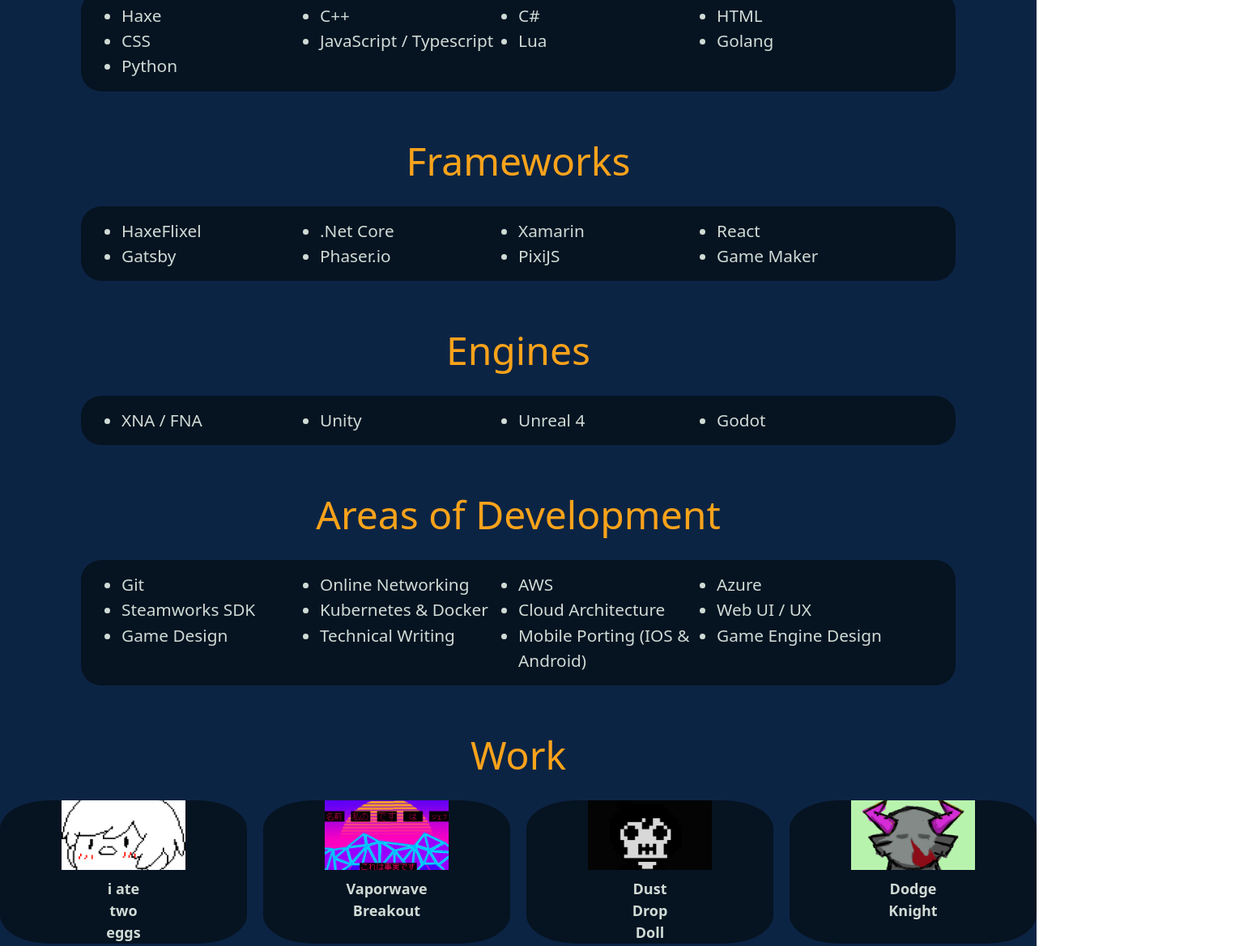
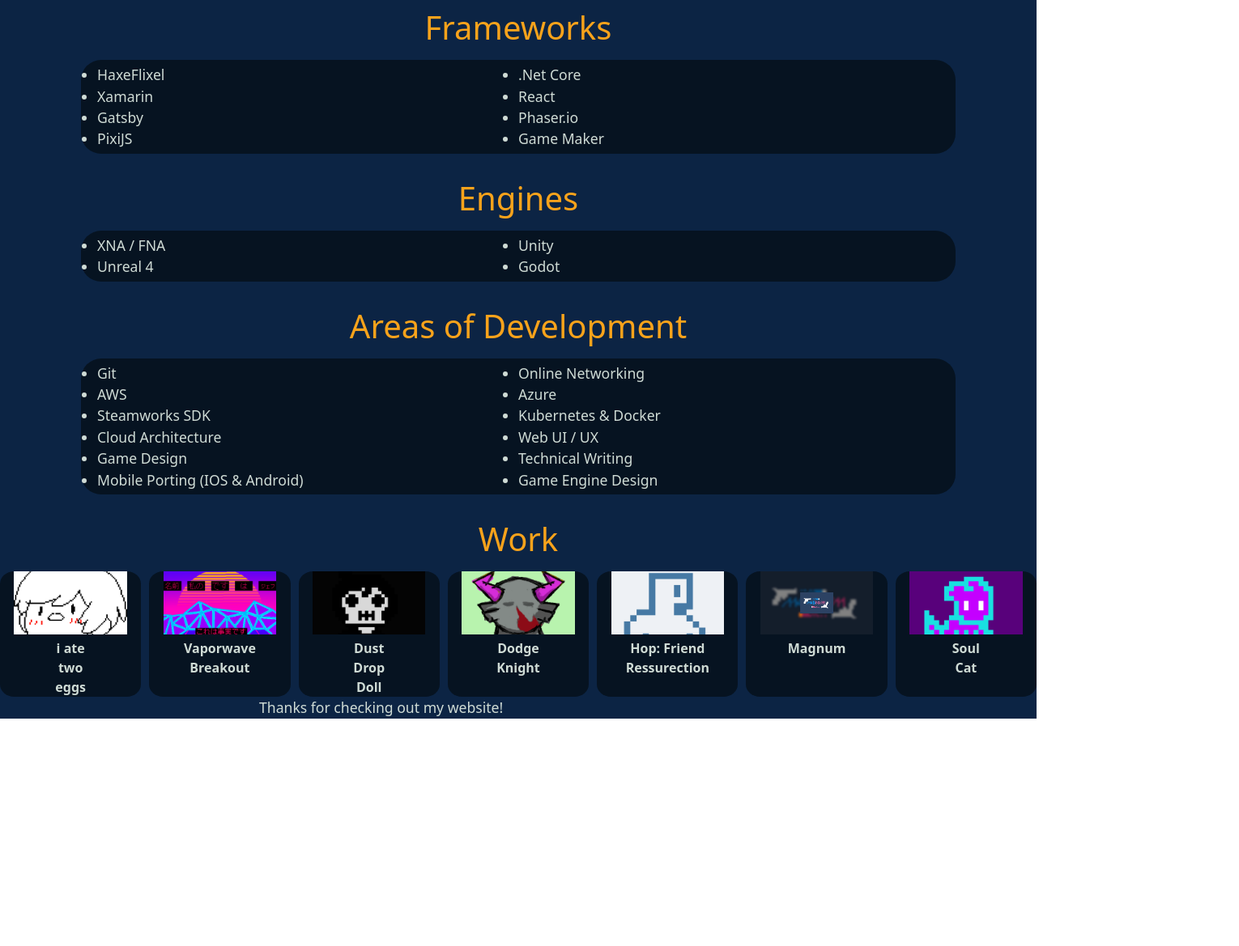
Before and after one commit to NaxeCode/my-portfolio, a Gatsby site: page / in a window 1280 px wide. Shown: the part 791-1960 px from the top of the page at 81% size, 1530 px wide, since content can reach past the window. After the commit the page ends 1679 px from the top, so only its background shows below. Built offline with nearby package versions, Linux system fonts and the light colour scheme; Gatsby itself is replaced by a stand-in of ours.

Commit message:
middle ground for both mobile & desktop using a media query

```diff
--- a/src/styles/tailwind.css
+++ b/src/styles/tailwind.css
@@ -1,41 +1,40 @@
+/* Default styles */
 @tailwind base;
 @tailwind components;
 @tailwind utilities;
 
+/* Small screen styles */
 @layer utilities {
 	h1 {
-		@apply text-author font-bold;
+		@apply text-author font-bold text-center;
 	}
+
 	h2 {
 		@apply text-header;
-		display: flex;
-		flex-direction: column;
-		justify-content: center;
-		align-items: center;
-		font-size: 2.5rem;
-		padding-top: 25px;
-		padding-bottom: 10px;
+		font-size: 2rem;
+		padding-top: 10px;
+		padding-bottom: 5px;
+		text-align: center;
 	}
+
 	p {
 		@apply text-paragraph;
-		font-size: 1.1rem;
-		display: flex;
-		flex-direction: column;
-		justify-content: center;
-		align-items: center;
+		font-size: 0.9rem;
 		text-align: justify;
-		padding-left: 25vw;
-		padding-right: 25vw;
+		padding-left: 5vw;
+		padding-right: 5vw;
 	}
+
 	li {
 		@apply text-paragraph;
+		font-size: 0.9rem;
 	}
 }
 
 .rounded-img {
 	border-radius: 50%;
-	width: 150px;
-	height: 150px;
+	width: 100px;
+	height: 100px;
 }
 
 div {
@@ -48,42 +47,42 @@
 	flex-direction: column;
 	justify-content: center;
 	align-items: center;
-	height: 35vh;
-	padding-top: 10px;
+	height: 25vh;
+	padding-top: 5px;
 }
 
 header > h1 {
-	font-size: 3rem; /* adjust as needed */
+	font-size: 2rem;
 	margin-top: 5px;
 }
 
 .roundedBG {
 	background-color: theme('colors.headerBG');
-	margin-left: 100px;
-	margin-right: 100px;
-	border-radius: 25px;
+	margin-left: 20px;
+	margin-right: 20px;
+	border-radius: 10px;
 }
 
 .list-wrapper {
 	display: flex;
 	flex-wrap: wrap;
-	padding-left: 50px;
-	padding-right: 50px;
-	padding-bottom: 15px;
-	padding-top: 15px;
+	padding-left: 20px;
+	padding-right: 20px;
+	padding-bottom: 5px;
+	padding-top: 5px;
 }
 
 .list-wrapper > li {
-	flex-basis: 25%;
-	max-width: 25%;
-	font-size: 1.1rem;
+	flex-basis: 50%;
+	max-width: 50%;
+	font-size: 0.9rem;
 	@apply list-disc;
 }
 
 .grid {
 	display: grid;
-	grid-template-columns: repeat(auto-fit, minmax(250px, 1fr));
-	grid-gap: 20px;
+	grid-template-columns: repeat(auto-fit, minmax(150px, 1fr));
+	grid-gap: 10px;
 }
 
 .project {
@@ -91,43 +90,66 @@
 	flex-direction: column;
 	align-items: center;
 	background-color: theme('colors.headerBG');
-	border-radius: 20%;
+	border-radius: 10%;
 }
 
 .project img {
-	width: 50%;
+	width: 80%;
 	height: auto;
-	margin-bottom: 10px;
+	margin-bottom: 5px;
 }
 
 .project p {
-	font-size: 16px;
+	font-size: 14px;
 	font-weight: bold;
 	text-align: center;
 }
 
-@media (min-width: 768px) {
-	h1 {
-		font-size: 4rem;
+/* Large screen styles */
+@media screen and (min-width: 768px) {
+	@layer utilities {
+		h1 {
+			font-size: 3rem;
+		}
+
+		h2 {
+			font-size: 2.5rem;
+			padding-top: 25px;
+			padding-bottom: 10px;
+		}
+
+		p {
+			font-size: 1.1rem;
+			padding-left: 25vw;
+			padding-right: 25vw;
+		}
+
+		li {
+			font-size: 1.1rem;
+		}
 	}
 
-	h2 {
-		font-size: 3rem;
-		padding-top: 50px;
-		padding-bottom: 20px;
+	header {
+		height: 35vh;
+		padding-top: 10px;
 	}
 
-	p {
-		font-size: 1.5rem;
-		padding-left: 15vw;
-		padding-right: 15vw;
+	header > h1 {
+		font-size: 3rem;
+		margin-top: 5px;
+	}
+
+	.roundedBG {
+		margin-left: 100px;
+		margin-right: 100px;
+		border-radius: 25px;
 	}
 
 	.list-wrapper > li {
-		font-size: 1.3rem;
+		font-size: 1.1rem;
 	}
 
 	.project p {
-		font-size: 18px;
+		font-size: 16px;
 	}
 }
```
